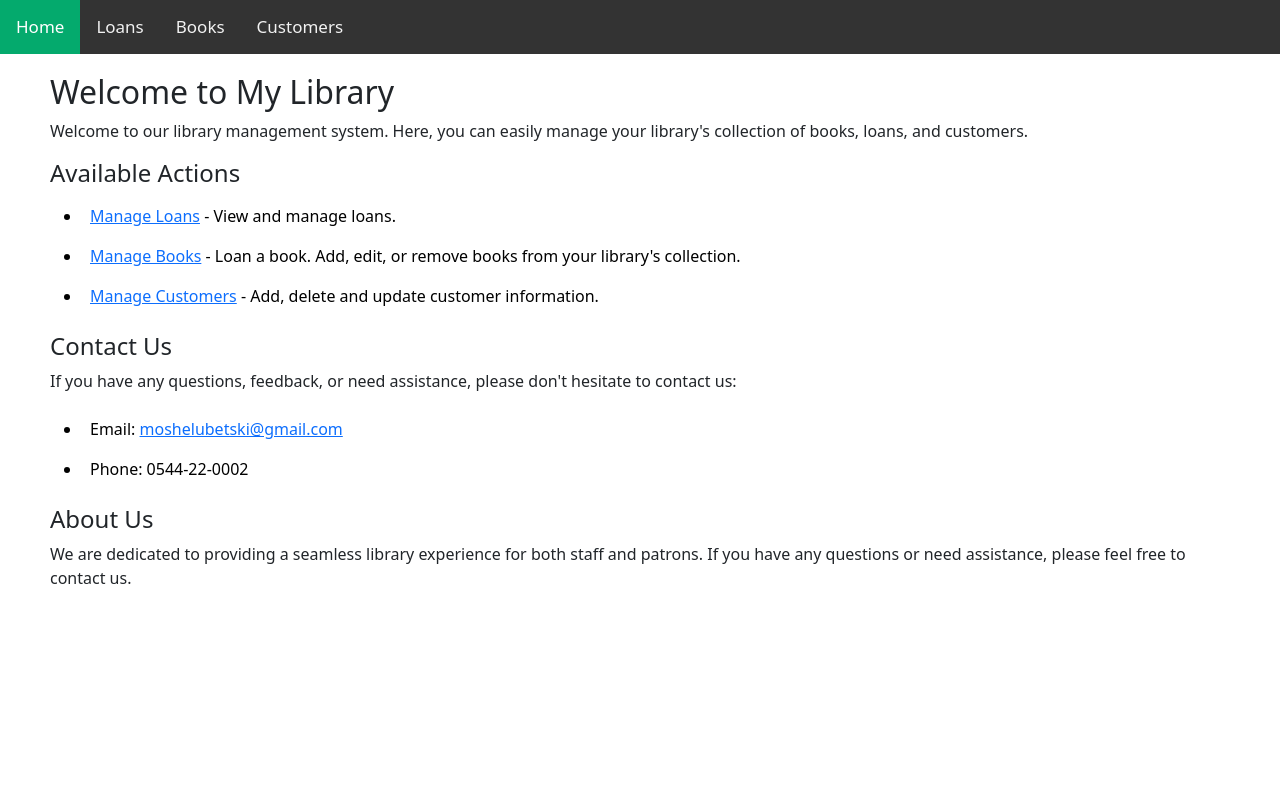
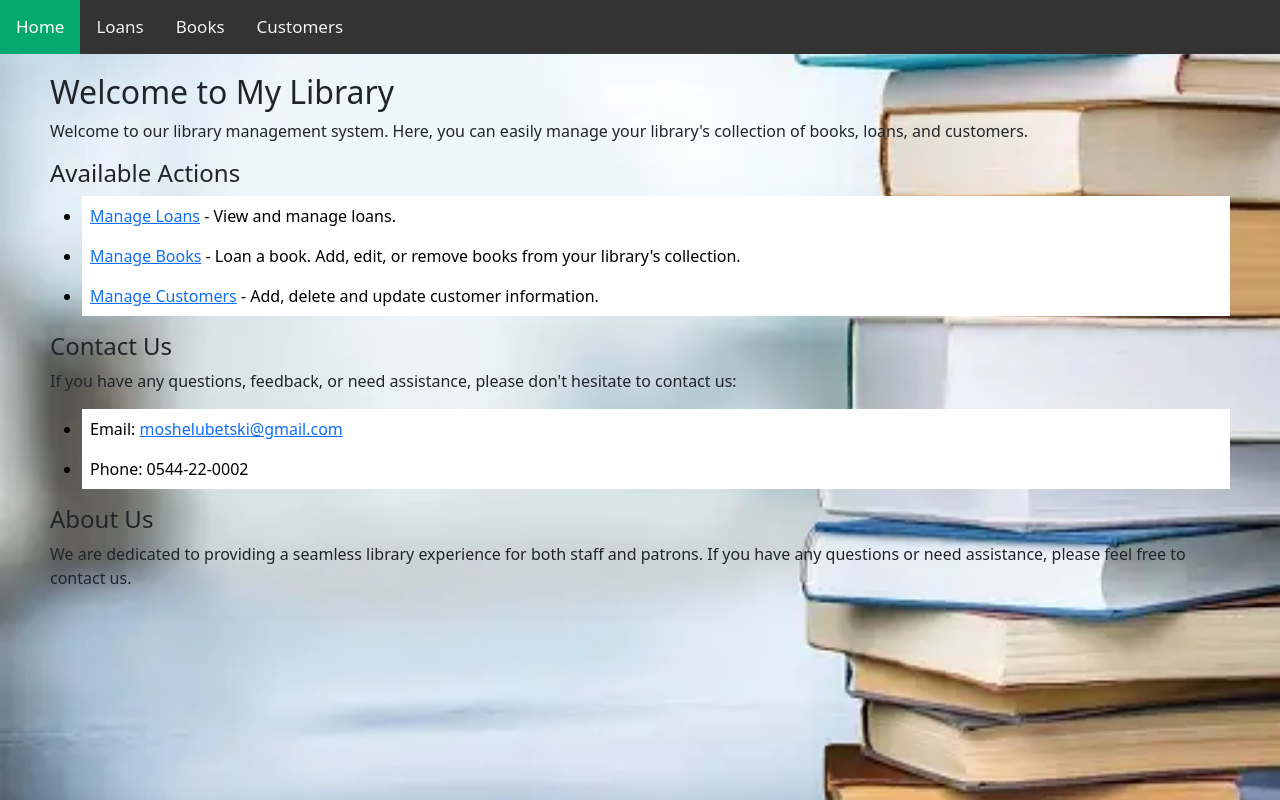
Before and after one commit to MosheL2680/Library, a Flask app: page / in a window 1280 px wide. Run offline with Flask 3, Linux system fonts and the light colour scheme.

Commit message:
final commit

```diff
--- a/backend/app.py
+++ b/backend/app.py
@@ -1,25 +1,12 @@
-from flask import render_template
+# This file run the flask project
+
 from my_project import app
 
-
-# Routes to render templates the web pages
-@app.route('/')
-def index_page():
-    return render_template('index.html')
-
-@app.route('/Loans')
-def loans_page():
-    return render_template('loans.html')
-
-@app.route('/Books')
-def books_page():
-    return render_template('books.html')
-
-@app.route('/Customers')
-def customers_page():
-    return render_template('customers.html')
+# Route to render the background img of the web
+@app.route('/static/img/<image_filename>')
+def serve_image(image_filename):
+    return app.send_static_file('img/' + image_filename)
 
 
-# Run the flask app
 if __name__ == '__main__':
     app.run(port=5001, debug=True)
--- a/backend/my_project/__init__.py
+++ b/backend/my_project/__init__.py
@@ -1,6 +1,5 @@
 # This is the __init__.py file for a Flask application.
 # It initializes the Flask app, configures the database connection, and registers blueprints.
-# The blueprints help organize the application into separate modules for books, customers, and loans.
 
 from flask import Flask
 from flask_sqlalchemy import SQLAlchemy
@@ -21,8 +20,10 @@
 from my_project.books import books
 from my_project.customers import customers
 from my_project.loans import loans
+from my_project.views import renders
 
 # Register the blueprints with the Flask app
 app.register_blueprint(books)
 app.register_blueprint(customers)
 app.register_blueprint(loans)
+app.register_blueprint(renders)
--- /dev/null
+++ b/backend/my_project/views.py
@@ -0,0 +1,29 @@
+# This file contain routes to render template web pages and img
+
+from flask import Blueprint, render_template
+
+
+renders = Blueprint('renders', __name__)
+
+
+# Routes to render templates the web pages
+@renders.route('/')
+def index_page():
+    return render_template('index.html')
+
+@renders.route('/Loans')
+def loans_page():
+    return render_template('loans.html')
+
+@renders.route('/Books')
+def books_page():
+    return render_template('books.html')
+
+@renders.route('/Customers')
+def customers_page():
+    return render_template('customers.html')
+
+# Route to serve static image files from the 'img' dir
+@renders.route('/../static/img/<image_filename>')
+def serve_image(image_filename):
+    return renders.send_static_file('img/' + image_filename)
--- a/frontend/html/Loans.html
+++ b/frontend/html/Loans.html
@@ -14,7 +14,7 @@
   <title>Loans</title>
 </head>
 
-<body>
+<body class="bg-image">
 
   <div class="sidenav">
     <a href="#" onclick="getAllLoans()" id="a">All Loans</a>
@@ -35,7 +35,7 @@
   </div>
 
   <div id="searchDiv"></div>
-
+  <br>
   <div>
     <table style="margin-left: 85px;" class="table" id="loansTable"></table>
   </div>
--- a/frontend/html/books.html
+++ b/frontend/html/books.html
@@ -14,7 +14,7 @@
     <title>Books</title>
 </head>
 
-<body>
+<body class="bg-image">
 
     <div class="topnav">
         <a href="/">Home</a>
@@ -28,10 +28,9 @@
         <h2>Manage books</h2>
     </div>
 
+    <button id="toggleFormButton" style="margin-left: 10px;">Add New Book</button>
     <input type="text" id="searchInput" placeholder="Enter name to search" onkeypress="search()" style="margin-left: 10px;">
     <button onclick="getAllBooks()">Cancel</button><br><br>
-    <button id="toggleFormButton" style="margin-left: 10px;">Add New Book</button>
-
 
     <div id="addBookForm" style="display: none; margin-left: 10px;">
         <h5>Add a New Book</h5>
--- a/frontend/html/customers.html
+++ b/frontend/html/customers.html
@@ -14,7 +14,7 @@
     <title>Customers</title>
 </head>
 
-<body>
+<body class="bg-image">
 
     <div class="topnav">
         <a href="/">Home</a>
@@ -28,10 +28,9 @@
         <h2>Manage customers</h2>
     </div>
 
+    <button id="toggleFormButton" style="margin-left: 10px;">Add New Customer</button>
     <input type="text" id="searchInput" placeholder="Enter name to search" onkeypress="search()" style="margin-left: 10px;">
     <button onclick="getAllCustomers()">Cancel</button><br><br>
-    <button id="toggleFormButton" style="margin-left: 10px;">Add New Customer</button>
-
 
     <div id="addCustomerForm" style="display: none; margin-left: 10px;">
         <h5>Add a New Cusomer</h5>
--- a/frontend/html/index.html
+++ b/frontend/html/index.html
@@ -9,7 +9,7 @@
   <title>Home</title>
 </head>
 
-<body class="table">
+<body class="table bg-image">
   <div style="top: 0%;" class="topnav">
     <a class="active" href="/">Home</a>
     <a href="Loans">Loans</a>
--- a/frontend/static/css/styles.css
+++ b/frontend/static/css/styles.css
@@ -89,3 +89,13 @@
   padding: 20px;
   /* Add padding to the table container */
 }
+
+
+.bg-image {
+  background-image: url('../img/background.png');
+  background-size: cover;
+  background-position: center;
+  background-attachment: fixed;
+  background-repeat: no-repeat;
+  height: 100%;
+}
--- a/requirements.txt
+++ b/requirements.txt
@@ -1,9 +1,12 @@
 blinker==1.6.2
+certifi==2023.7.22
+charset-normalizer==3.3.0
 click==8.1.7
 colorama==0.4.6
 Flask==3.0.0
 Flask-SQLAlchemy==3.1.1
 greenlet==3.0.0
+idna==3.4
 iniconfig==2.0.0
 itsdangerous==2.1.2
 Jinja2==3.1.2
@@ -11,6 +14,8 @@
 packaging==23.2
 pluggy==1.3.0
 pytest==7.4.2
+requests==2.31.0
 SQLAlchemy==2.0.21
 typing_extensions==4.8.0
+urllib3==2.0.6
 Werkzeug==3.0.0
```
Also changed, not shown: backend/tests/test_app.py (+2 -0 lines), backend/tests/test_books.py (+0 -8 lines), backend/tests/test_models.py (+2 -0 lines), README.md, backend/instance/library.db, backend/tests/test_customers.py (deleted), backend/tests/test_loans.py (deleted), frontend/static/img/background.png (added).
